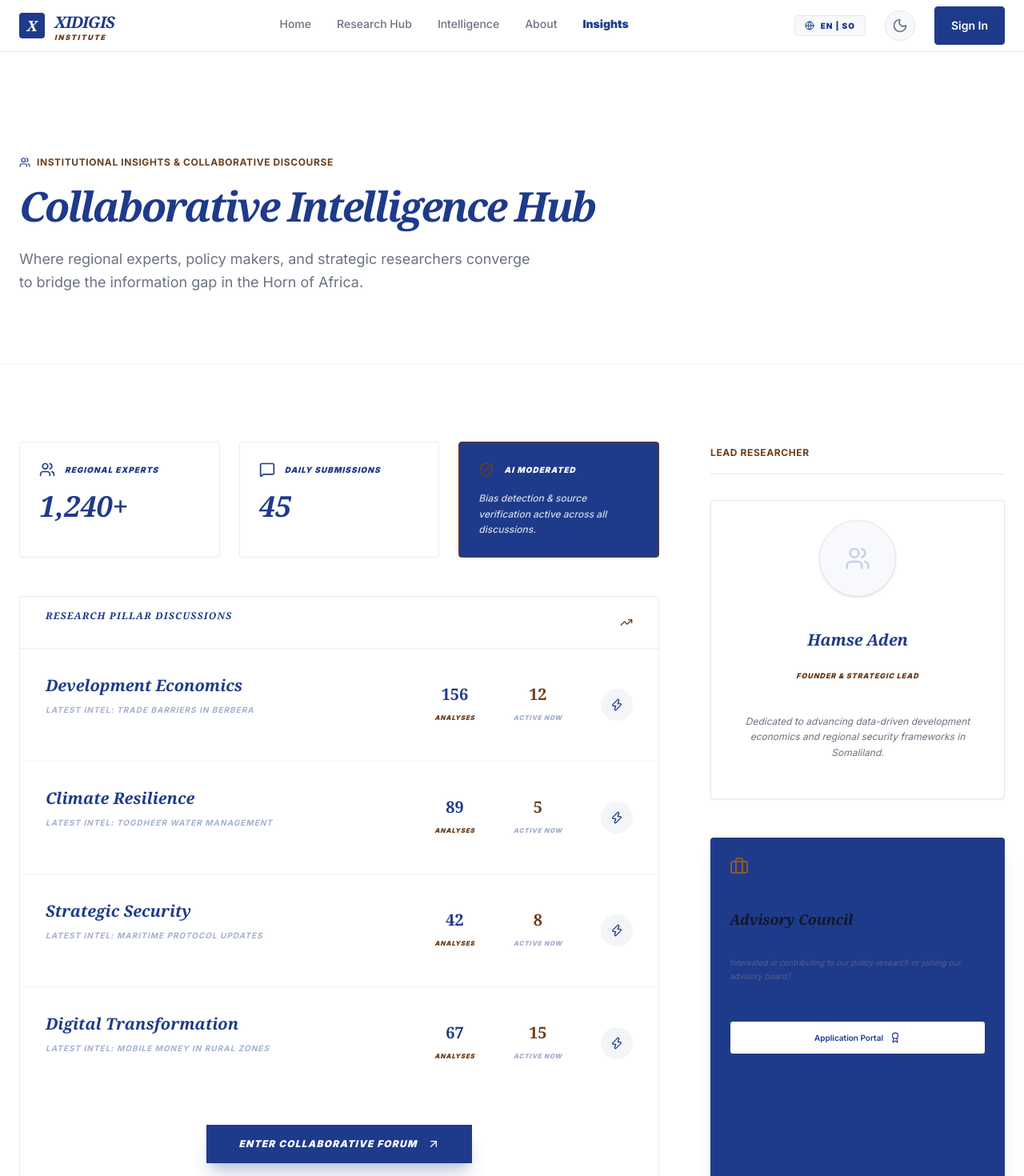
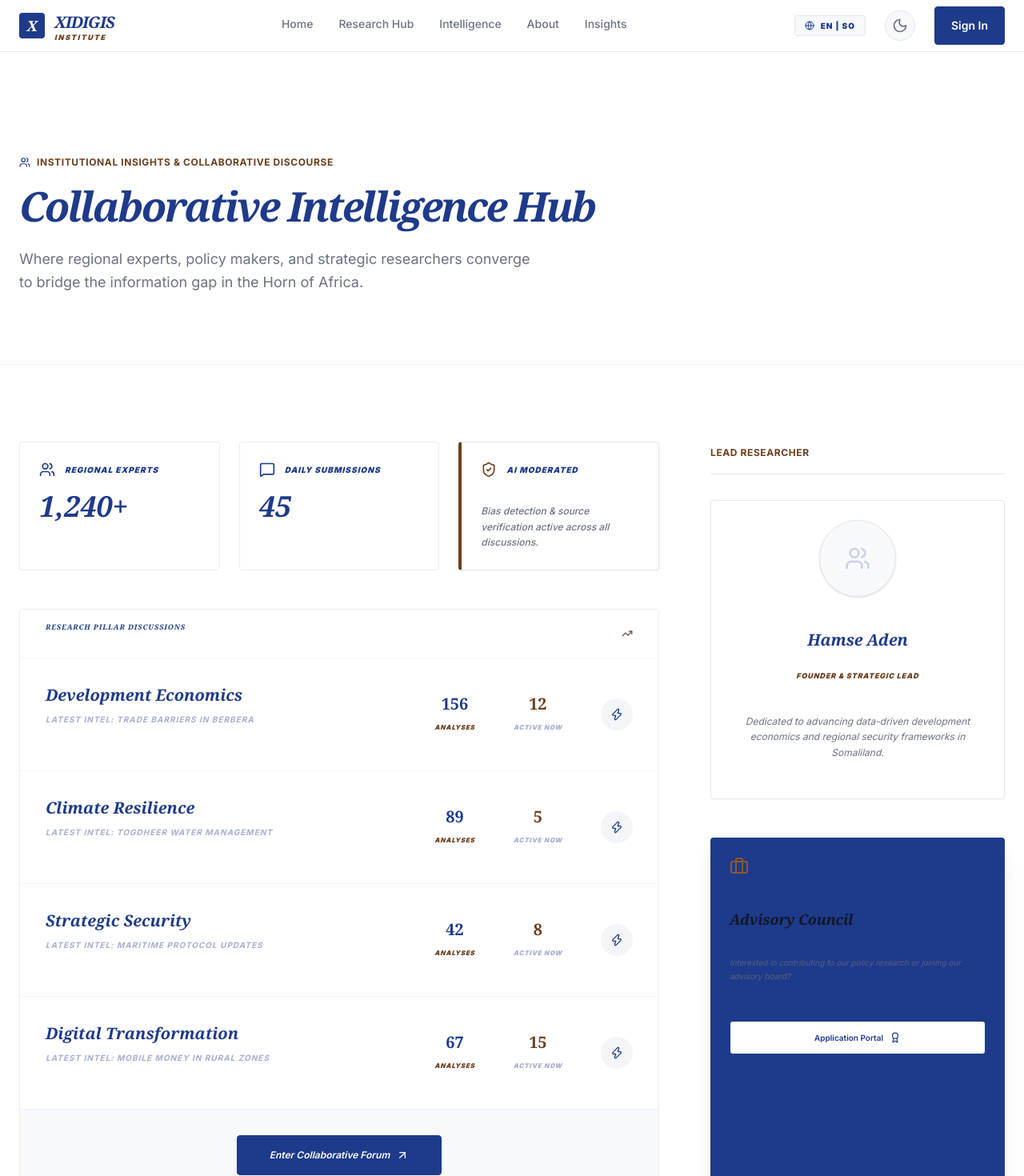
Before and after one commit to hamse2030/XIDIGIS-Platform-, a Next.js app: page /forum in a window 1280 px wide. Shown: the top 1470 px of the page at 80% size. Built offline with nearby package versions, Linux system fonts and the light colour scheme; a web font is replaced by a local one.

Commit message:
Refactor: Final white-first standardization for Insights and Nav

```diff
--- a/src/app/layout.tsx
+++ b/src/app/layout.tsx
@@ -49,7 +49,7 @@
                    Intelligence
                 </Link>
                 <Link href="/about" className="nav-link">About</Link>
-                <Link href="/forum" className="nav-link text-primary font-black">Insights</Link>
+                <Link href="/forum" className="nav-link">Insights</Link>
               </nav>
 
               <div className="flex items-center gap-6">
--- a/src/components/research/ForumIntegration.tsx
+++ b/src/components/research/ForumIntegration.tsx
@@ -29,22 +29,24 @@
           </div>
           <span className="text-4xl font-serif font-black text-primary italic">45</span>
         </div>
-        <div className="bg-primary p-6 border border-secondary rounded-sm text-white">
-          <div className="flex items-center gap-3 mb-4">
-            <ShieldCheck size={20} className="text-secondary" />
-            <span className="text-[10px] font-black uppercase tracking-widest italic">AI Moderated</span>
+        <div className="xi-card border-l-4 border-l-secondary">
+          <div className="xi-card__body">
+            <div className="flex items-center gap-3 text-primary mb-4">
+              <ShieldCheck size={20} className="text-secondary" />
+              <span className="text-[10px] font-black uppercase tracking-widest italic">AI Moderated</span>
+            </div>
+            <span className="text-xs font-medium italic text-text-muted leading-relaxed block">
+              Bias detection & source verification active across all discussions.
+            </span>
           </div>
-          <span className="text-xs font-medium italic opacity-80 leading-relaxed block">
-            Bias detection & source verification active across all discussions.
-          </span>
         </div>
       </div>
 
       {/* Thematic Categories */}
       <div className="bg-white dark:bg-slate-800 border border-secondary/10 rounded-sm overflow-hidden">
-        <div className="bg-accent/30 px-8 py-4 border-b border-secondary/10 flex justify-between items-center">
-          <h3 className="font-serif font-black text-primary italic tracking-tight uppercase text-xs tracking-widest">Research Pillar Discussions</h3>
-          <TrendingUp size={16} className="text-secondary" />
+        <div className="bg-white px-8 py-4 border-b border-gray-100 flex justify-between items-center">
+          <h3 className="font-serif font-black text-primary italic tracking-tight uppercase text-[9px] tracking-widest">Research Pillar Discussions</h3>
+          <TrendingUp size={14} className="text-secondary" />
         </div>
 
         <div className="divide-y divide-secondary/5">
@@ -59,7 +61,7 @@
             >
               <div className="flex flex-col md:flex-row md:items-center justify-between gap-6">
                 <div className="max-w-md">
-                  <h4 className="text-xl font-serif font-black text-primary dark:text-white mb-2 italic group-hover:text-secondary transition-colors">{cat.theme}</h4>
+                  <h4 className="text-xl font-serif font-black text-primary mb-2 italic group-hover:text-secondary transition-colors">{cat.theme}</h4>
                   <p className="text-[10px] font-bold text-primary/40 uppercase tracking-widest italic">Latest Intel: {cat.latest}</p>
                 </div>
 
@@ -81,8 +83,8 @@
           ))}
         </div>
 
-        <div className="p-8 bg-accent/30 text-center">
-          <button className="px-10 py-4 bg-primary text-white font-black uppercase tracking-widest text-xs shadow-xl shadow-primary/20 flex items-center gap-3 mx-auto hover:bg-[#6D360F] transition-all italic">
+        <div className="p-8 bg-surface-alt text-center border-t border-gray-100">
+          <button className="btn btn-primary px-10 py-4 text-xs italic mx-auto">
             Enter Collaborative Forum <ArrowUpRight size={16} />
           </button>
         </div>
```
